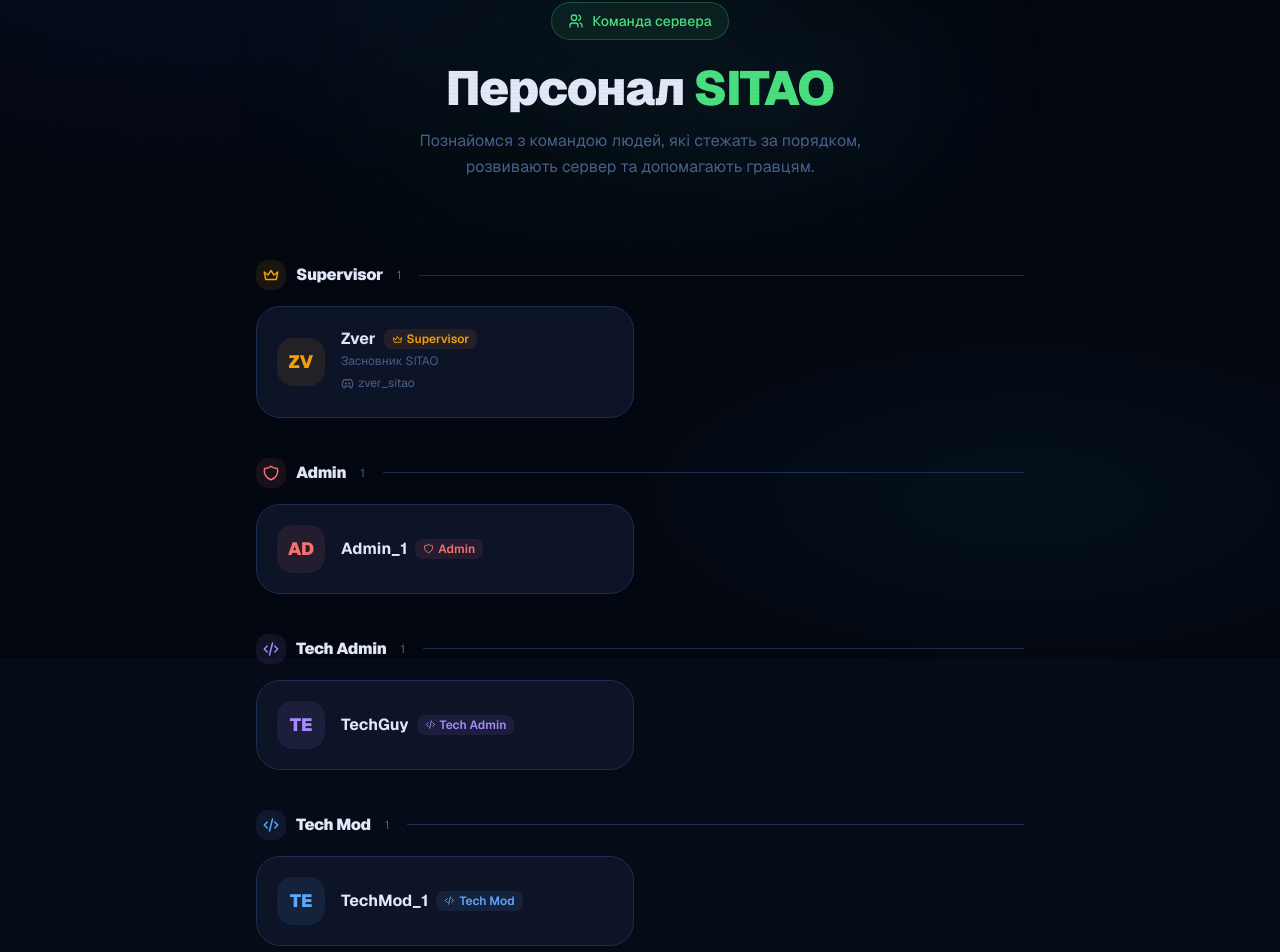
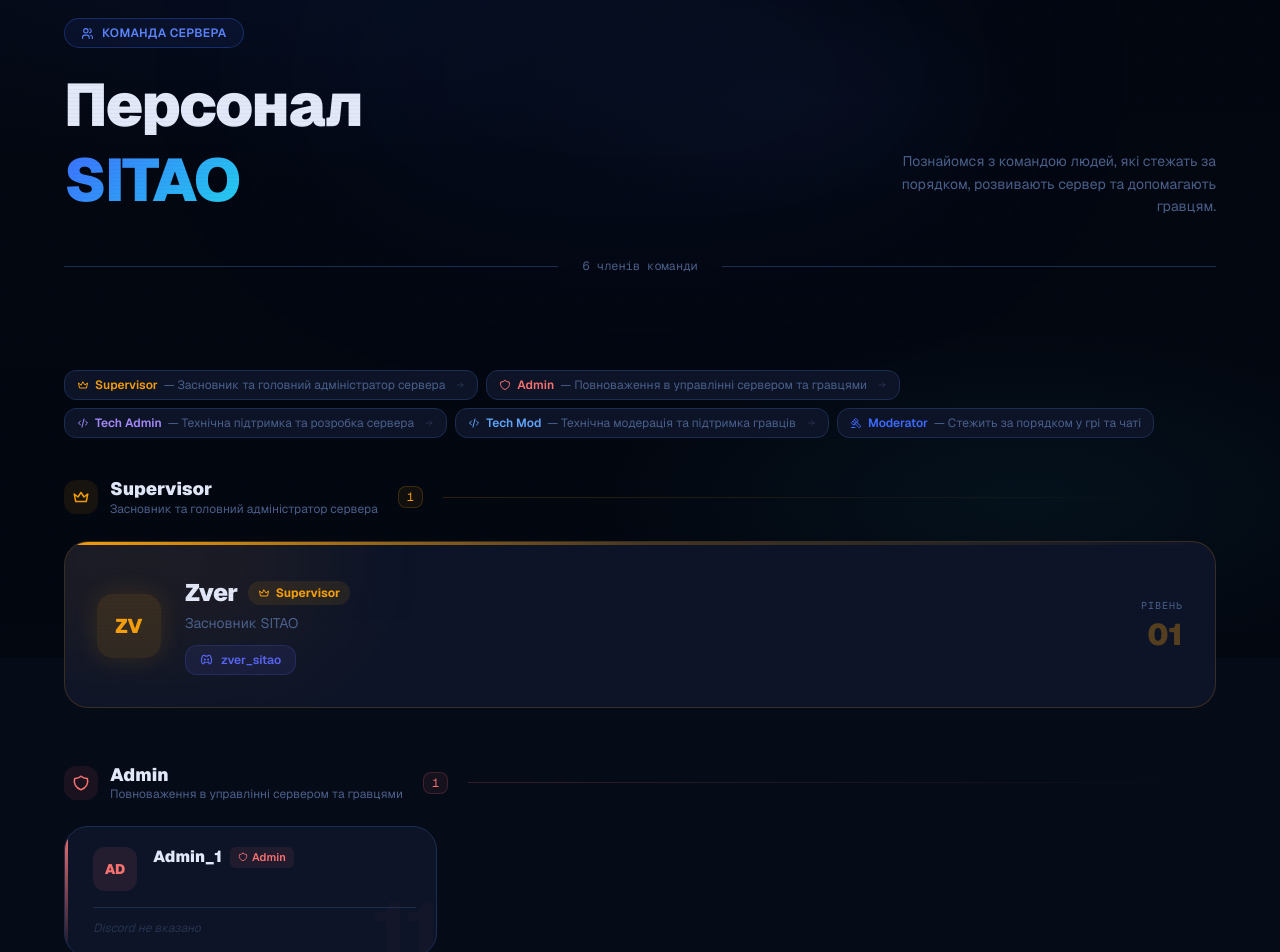
Before and after one commit to FareinheitsTemp/Sitao, a Next.js app: page /staff in a window 1280 px wide. Shown: the part 142-1094 px from the top of the page. Built offline with nearby package versions, Linux system fonts and the light colour scheme; no server answers.

Commit message:
feat: redesign staff page — hierarchy layout, unique cards, blue palette, no emoji

```diff
--- a/app/staff/page.tsx
+++ b/app/staff/page.tsx
@@ -1,101 +1,68 @@
 "use client";
 
-import { motion } from "framer-motion";
+import { motion, useInView } from "framer-motion";
+import { useRef } from "react";
 import { staggerContainer, fadeInUp } from "@/constants/motion";
 import {
   IconCrown, IconShield, IconCode, IconGavel, IconUsers,
-  IconBrandDiscord,
+  IconBrandDiscord, IconArrowRight,
 } from "@tabler/icons-react";
 
 const ROLES = [
   {
     id: "supervisor",
     label: "Supervisor",
+    sublabel: "Засновник",
     color: "#f59e0b",
-    bg: "#f59e0b",
     icon: IconCrown,
     description: "Засновник та головний адміністратор сервера",
+    tier: 1,
   },
   {
     id: "admin",
     label: "Admin",
+    sublabel: "Адміністратор",
     color: "#f87171",
-    bg: "#f87171",
     icon: IconShield,
     description: "Повноваження в управлінні сервером та гравцями",
+    tier: 2,
   },
   {
     id: "tech_admin",
     label: "Tech Admin",
+    sublabel: "Тех адмін",
     color: "#a78bfa",
-    bg: "#a78bfa",
     icon: IconCode,
     description: "Технічна підтримка та розробка сервера",
+    tier: 2,
   },
   {
     id: "tech_mod",
     label: "Tech Mod",
+    sublabel: "Тех мод",
     color: "#60a5fa",
-    bg: "#60a5fa",
     icon: IconCode,
     description: "Технічна модерація та підтримка гравців",
+    tier: 3,
   },
   {
     id: "mod",
     label: "Moderator",
-    color: "#4ade80",
-    bg: "#4ade80",
+    sublabel: "Модератор",
+    color: "#3d6bff",
     icon: IconGavel,
     description: "Стежить за порядком у грі та чаті",
+    tier: 4,
   },
 ] as const;
 
-// ======================================================
-// ДАНІ ПЕРСОНАЛУ — замінюй тут на реальні нікнейми/discord
-// ======================================================
 const STAFF_MEMBERS = [
-  {
-    nickname: "Zver",
-    role: "supervisor",
-    discord: "zver_sitao",
-    avatar: null, // або '/avatars/zver.png'
-    description: "Засновник SITAO",
-  },
-  {
-    nickname: "Admin_1",
-    role: "admin",
-    discord: null,
-    avatar: null,
-    description: null,
-  },
-  {
-    nickname: "TechGuy",
-    role: "tech_admin",
-    discord: null,
-    avatar: null,
-    description: null,
-  },
-  {
-    nickname: "TechMod_1",
-    role: "tech_mod",
-    discord: null,
-    avatar: null,
-    description: null,
-  },
-  {
-    nickname: "Mod_1",
-    role: "mod",
-    discord: null,
-    avatar: null,
-    description: null,
-  },
-  {
-    nickname: "Mod_2",
-    role: "mod",
-    discord: null,
-    avatar: null,
-    description: null,
-  },
+  { nickname: "Zver",      role: "supervisor", discord: "zver_sitao", avatar: null, description: "Засновник SITAO" },
+  { nickname: "Admin_1",   role: "admin",      discord: null,         avatar: null, description: null },
+  { nickname: "TechGuy",   role: "tech_admin", discord: null,         avatar: null, description: null },
+  { nickname: "TechMod_1", role: "tech_mod",   discord: null,         avatar: null, description: null },
+  { nickname: "Mod_1",     role: "mod",        discord: null,         avatar: null, description: null },
+  { nickname: "Mod_2",     role: "mod",        discord: null,         avatar: null, description: null },
 ] as const;
 
 type RoleId = typeof ROLES[number]["id"];
@@ -104,59 +71,150 @@ function getRole(roleId: string) {
   return ROLES.find((r) => r.id === roleId) ?? ROLES[ROLES.length - 1];
 }
 
-function StaffCard({ member }: { member: typeof STAFF_MEMBERS[number] }) {
+// ── Supervisor card (featured, full-width) ──
+function SupervisorCard({ member }: { member: typeof STAFF_MEMBERS[number] }) {
   const role = getRole(member.role);
   const Icon = role.icon;
+  const initials = member.nickname.slice(0, 2).toUpperCase();
 
   return (
     <motion.div
       variants={fadeInUp}
-      className="group relative p-5 rounded-3xl bg-[var(--surface)] border border-[var(--border)] hover:border-[var(--surface-2)] hover:bg-[var(--surface-2)] transition-all duration-200 overflow-hidden"
+      className="group relative col-span-full rounded-3xl bg-[var(--surface)] border overflow-hidden transition-all duration-300"
+      style={{ borderColor: `${role.color}30` }}
     >
-      {/* Accent glow */}
-      <div
-        className="absolute top-0 right-0 w-24 h-24 rounded-full blur-3xl opacity-0 group-hover:opacity-[0.07] transition-opacity duration-500 pointer-events-none"
-        style={{ background: role.color }}
-      />
+      {/* top gradient bar */}
+      <div className="h-[3px]" style={{ background: `linear-gradient(90deg, ${role.color}, ${role.color}40, transparent)` }} />
 
-      <div className="relative z-10 flex items-center gap-4">
+      {/* ambient glow */}
+      <div className="absolute top-0 left-0 w-96 h-48 rounded-full blur-3xl opacity-[0.07] pointer-events-none" style={{ background: role.color, transform: "translate(-30%,-40%)" }} />
+
+      <div className="relative z-10 p-7 sm:p-8 flex flex-col sm:flex-row items-start sm:items-center gap-6">
         {/* Avatar */}
         <div
-          className="shrink-0 w-12 h-12 rounded-2xl flex items-center justify-center text-lg font-black select-none"
-          style={{ background: `${role.color}18`, color: role.color }}
+          className="shrink-0 w-16 h-16 rounded-2xl flex items-center justify-center text-xl font-black select-none"
+          style={{ background: `${role.color}20`, color: role.color, boxShadow: `0 0 24px ${role.color}25` }}
         >
-          {member.avatar ? (
-            <img src={member.avatar} alt={member.nickname} className="w-full h-full rounded-2xl object-cover" />
-          ) : (
-            member.nickname.slice(0, 2).toUpperCase()
-          )}
+          {member.avatar
+            ? <img src={member.avatar} alt={member.nickname} className="w-full h-full rounded-2xl object-cover" />
+            : initials
+          }
         </div>
 
+        {/* Info */}
         <div className="flex-1 min-w-0">
-          <div className="flex items-center gap-2 flex-wrap">
-            <span className="font-bold text-base">{member.nickname}</span>
-            <span
-              className="inline-flex items-center gap-1 px-2 py-0.5 rounded-lg text-xs font-semibold"
-              style={{ color: role.color, background: `${role.color}18` }}
-            >
-              <Icon size={11} />
+          <div className="flex items-center gap-2.5 flex-wrap mb-1">
+            <span className="text-2xl font-black tracking-tight">{member.nickname}</span>
+            <span className="inline-flex items-center gap-1.5 px-2.5 py-1 rounded-xl text-xs font-bold" style={{ color: role.color, background: `${role.color}18` }}>
+              <Icon size={12} />
               {role.label}
             </span>
           </div>
           {member.description && (
-            <p className="text-xs text-[var(--muted)] mt-0.5">{member.description}</p>
+            <p className="text-sm text-[var(--muted)] mb-3">{member.description}</p>
           )}
           {member.discord && (
             <a
               href={`https://discord.com/users/${member.discord}`}
               target="_blank"
               rel="noopener noreferrer"
-              className="inline-flex items-center gap-1 mt-1.5 text-xs text-[var(--muted)] hover:text-[#5865F2] transition-colors"
+              className="inline-flex items-center gap-2 px-3.5 py-1.5 rounded-xl text-xs font-semibold bg-[#5865F2]/10 text-[#5865F2] hover:bg-[#5865F2]/20 transition-colors border border-[#5865F2]/20"
             >
               <IconBrandDiscord size={13} />
               {member.discord}
             </a>
           )}
+        </div>
+
+        {/* Tier badge */}
+        <div className="shrink-0 hidden sm:flex flex-col items-end gap-1">
+          <span className="text-[10px] font-mono uppercase tracking-widest text-[var(--muted)]">Рівень</span>
+          <span className="text-3xl font-black" style={{ color: `${role.color}50` }}>01</span>
+        </div>
+      </div>
+    </motion.div>
+  );
+}
+
+// ── Regular staff card ──
+function StaffCard({ member, index }: { member: typeof STAFF_MEMBERS[number]; index: number }) {
+  const role = getRole(member.role);
+  const Icon = role.icon;
+  const initials = member.nickname.slice(0, 2).toUpperCase();
+
+  return (
+    <motion.div
+      variants={fadeInUp}
+      className="group relative flex flex-col rounded-3xl bg-[var(--surface)] border border-[var(--border)] hover:border-[var(--muted)]/30 transition-all duration-300 overflow-hidden"
+    >
+      {/* left accent */}
+      <div className="absolute left-0 top-0 bottom-0 w-[3px] rounded-l-3xl" style={{ background: `linear-gradient(to bottom, ${role.color}, transparent)` }} />
+
+      {/* index watermark */}
+      <span
+        className="absolute -bottom-2 -right-1 text-[4.5rem] font-black leading-none select-none pointer-events-none"
+        style={{ color: `${role.color}07` }}
+      >
+        {String(index).padStart(2, "0")}
+      </span>
+
+      {/* hover glow */}
+      <div
+        className="absolute inset-0 opacity-0 group-hover:opacity-100 transition-opacity duration-500 pointer-events-none"
+        style={{ background: `radial-gradient(ellipse at 0% 0%, ${role.color}0d, transparent 70%)` }}
+      />
+
+      <div className="relative z-10 p-5 pl-7">
+        <div className="flex items-start gap-4">
+          {/* Avatar */}
+          <div
+            className="shrink-0 w-11 h-11 rounded-xl flex items-center justify-center text-sm font-black select-none"
+            style={{ background: `${role.color}18`, color: role.color }}
+          >
+            {member.avatar
+              ? <img src={member.avatar} alt={member.nickname} className="w-full h-full rounded-xl object-cover" />
+              : initials
+            }
+          </div>
+
+          <div className="flex-1 min-w-0">
+            <div className="flex items-center gap-2 flex-wrap mb-0.5">
+              <span className="font-black text-base leading-tight">{member.nickname}</span>
+              <span
+                className="inline-flex items-center gap-1 px-2 py-0.5 rounded-md text-[11px] font-semibold"
+                style={{ color: role.color, background: `${role.color}15` }}
+              >
+                <Icon size={10} />
+                {role.label}
+              </span>
+            </div>
+            {member.description && (
+              <p className="text-xs text-[var(--muted)]">{member.description}</p>
+            )}
+          </div>
+        </div>
+
+        {/* Discord — visible on hover */}
+        <div className="mt-4 pt-3 border-t border-[var(--border)] flex items-center justify-between">
+          {member.discord ? (
+            <a
+              href={`https://discord.com/users/${member.discord}`}
+              target="_blank"
+              rel="noopener noreferrer"
+              className="inline-flex items-center gap-1.5 text-xs text-[var(--muted)] hover:text-[#5865F2] transition-colors"
+            >
+              <IconBrandDiscord size={13} />
+              {member.discord}
+            </a>
+          ) : (
+            <span className="text-xs text-[var(--muted)]/40 italic">Discord не вказано</span>
+          )}
+          <span
+            className="flex items-center gap-1 text-xs font-semibold opacity-0 group-hover:opacity-100 translate-x-1 group-hover:translate-x-0 transition-all duration-200"
+            style={{ color: role.color }}
+          >
+            Профіль <IconArrowRight size={12} />
+          </span>
         </div>
       </div>
     </motion.div>
@@ -164,67 +222,134 @@ function StaffCard({ member }: { member: typeof STAFF_MEMBERS[number] }) {
 }
 
 export default function StaffPage() {
-  // Group by role order
+  const ref = useRef(null);
+  const inView = useInView(ref, { once: true, margin: "-60px" });
+
   const grouped = ROLES.map((role) => ({
     role,
     members: STAFF_MEMBERS.filter((m) => m.role === role.id),
   })).filter((g) => g.members.length > 0);
 
+  const totalStaff = STAFF_MEMBERS.length;
+
   return (
-    <div className="min-h-screen pt-16">
-      {/* Hero */}
-      <section className="relative py-20 px-4 sm:px-6 overflow-hidden">
-        <div
-          className="absolute inset-0 opacity-[0.03]"
-          style={{
-            backgroundImage: "radial-gradient(circle, #4ade80 1px, transparent 1px)",
-            backgroundSize: "40px 40px",
-          }}
-        />
-        <div className="absolute top-0 left-1/2 -translate-x-1/2 w-[600px] h-[300px] rounded-full bg-[#4ade80] opacity-[0.04] blur-[100px] pointer-events-none" />
+    <div className="min-h-screen pt-16" ref={ref}>
 
-        <div className="relative z-10 max-w-2xl mx-auto text-center">
-          <div className="inline-flex items-center gap-2 px-4 py-2 rounded-full border border-[#4ade80]/25 bg-[#4ade80]/8 text-[#4ade80] text-sm font-medium mb-6">
-            <IconUsers size={16} />
-            Команда сервера
+      {/* ── Hero ── */}
+      <section className="relative py-24 px-4 sm:px-6 overflow-hidden">
+        <div className="absolute inset-0 opacity-[0.025]" style={{ backgroundImage: "radial-gradient(circle, #3d6bff 1px, transparent 1px)", backgroundSize: "40px 40px" }} />
+        <div className="absolute top-0 left-1/2 -translate-x-1/2 w-[700px] h-[300px] rounded-full bg-[#3d6bff] opacity-[0.05] blur-[120px] pointer-events-none" />
+
+        <motion.div
+          variants={staggerContainer}
+          initial="hidden"
+          animate="visible"
+          className="relative z-10 max-w-6xl mx-auto"
+        >
+          <div className="flex flex-col lg:flex-row lg:items-end lg:justify-between gap-8">
+            <div>
+              <motion.div variants={fadeInUp} className="mb-5">
+                <span className="inline-flex items-center gap-2 px-4 py-1.5 rounded-full border border-[#3d6bff]/30 bg-[rgba(61,107,255,0.08)] text-[#5b84ff] text-xs font-semibold tracking-wide uppercase">
+                  <IconUsers size={13} />
+                  Команда сервера
+                </span>
+              </motion.div>
+              <motion.h1 variants={fadeInUp} className="text-4xl sm:text-5xl lg:text-6xl font-black tracking-tight leading-tight">
+                Персонал<br />
+                <span style={{ background: "linear-gradient(135deg, #3d6bff 0%, #22d3ee 100%)", WebkitBackgroundClip: "text", WebkitTextFillColor: "transparent", backgroundClip: "text" }}>SITAO</span>
+              </motion.h1>
+            </div>
+            <motion.p variants={fadeInUp} className="text-[var(--muted)] max-w-xs leading-relaxed text-sm lg:text-right">
+              Познайомся з командою людей, які стежать за порядком, розвивають сервер та допомагають гравцям.
+            </motion.p>
           </div>
-          <h1 className="text-4xl sm:text-5xl font-black tracking-tight mb-4">
-            Персонал{" "}
-            <span className="text-[#4ade80]">SITAO</span>
-          </h1>
-          <p className="text-[var(--muted)] leading-relaxed max-w-md mx-auto text-sm sm:text-base">
-            Познайомся з командою людей, які стежать за порядком, розвивають сервер та допомагають гравцям.
-          </p>
+
+          {/* divider + meta */}
+          <motion.div variants={fadeInUp} className="flex items-center gap-4 mt-10">
+            <div className="h-px flex-1 bg-[var(--border)]" />
+            <span className="text-xs font-mono text-[var(--muted)] px-2">{totalStaff} членів команди</span>
+            <div className="h-px flex-1 bg-[var(--border)]" />
+          </motion.div>
+        </motion.div>
+      </section>
+
+      {/* ── Role hierarchy legend ── */}
+      <section className="px-4 sm:px-6 pb-10">
+        <div className="max-w-6xl mx-auto">
+          <motion.div
+            variants={staggerContainer}
+            initial="hidden"
+            animate={inView ? "visible" : "hidden"}
+            className="flex items-center gap-2 flex-wrap"
+          >
+            {ROLES.map((role, i) => {
+              const Icon = role.icon;
+              return (
+                <motion.div
+                  key={role.id}
+                  variants={fadeInUp}
+                  className="flex items-center gap-1.5 px-3 py-1.5 rounded-xl border border-[var(--border)] bg-[var(--surface)] text-xs"
+                >
+                  <Icon size={12} style={{ color: role.color }} />
+                  <span className="font-semibold" style={{ color: role.color }}>{role.label}</span>
+                  <span className="text-[var(--muted)]">— {role.description}</span>
+                  {i < ROLES.length - 1 && (
+                    <IconArrowRight size={10} className="ml-1 text-[var(--muted)]/40" />
+                  )}
+                </motion.div>
+              );
+            })}
+          </motion.div>
         </div>
       </section>
 
-      {/* Staff */}
-      <section className="pb-24 px-4 sm:px-6">
-        <div className="max-w-3xl mx-auto space-y-10">
-          {grouped.map(({ role, members }) => {
+      {/* ── Staff grouped by role ── */}
+      <section className="pb-28 px-4 sm:px-6">
+        <div className="max-w-6xl mx-auto space-y-14">
+          {grouped.map(({ role, members }, groupIdx) => {
             const Icon = role.icon;
+            const isSupervisor = role.id === "supervisor";
             return (
               <div key={role.id}>
-                {/* Role header */}
-                <div className="flex items-center gap-2.5 mb-4">
-                  <div className="p-1.5 rounded-xl" style={{ background: `${role.color}18` }}>
+                {/* Role section header */}
+                <motion.div
+                  variants={fadeInUp}
+                  initial="hidden"
+                  whileInView="visible"
+                  viewport={{ once: true, margin: "-30px" }}
+                  className="flex items-center gap-3 mb-6"
+                >
+                  <div className="p-2 rounded-xl" style={{ background: `${role.color}15` }}>
                     <Icon size={18} style={{ color: role.color }} />
                   </div>
-                  <h2 className="font-black text-base tracking-tight">{role.label}</h2>
-                  <span className="text-xs text-[var(--muted)] ml-1">{members.length}</span>
-                  <div className="flex-1 h-px bg-[var(--border)] ml-2" />
-                </div>
+                  <div>
+                    <h2 className="font-black text-lg leading-tight">{role.label}</h2>
+                    <p className="text-xs text-[var(--muted)]">{role.description}</p>
+                  </div>
+                  <span
+                    className="ml-2 text-xs font-mono px-2 py-0.5 rounded-lg border"
+                    style={{ color: role.color, borderColor: `${role.color}30`, background: `${role.color}10` }}
+                  >
+                    {members.length}
+                  </span>
+                  <div className="flex-1 h-px ml-2" style={{ background: `linear-gradient(90deg, ${role.color}30, transparent)` }} />
+                </motion.div>
 
+                {/* Cards */}
                 <motion.div
                   variants={staggerContainer}
                   initial="hidden"
                   whileInView="visible"
                   viewport={{ once: true, margin: "-30px" }}
-                  className="grid grid-cols-1 sm:grid-cols-2 gap-3"
+                  className={isSupervisor
+                    ? "grid grid-cols-1 gap-4"
+                    : "grid grid-cols-1 sm:grid-cols-2 lg:grid-cols-3 gap-4"
+                  }
                 >
-                  {members.map((m) => (
-                    <StaffCard key={m.nickname} member={m} />
-                  ))}
+                  {isSupervisor
+                    ? members.map((m) => <SupervisorCard key={m.nickname} member={m} />)
+                    : members.map((m, i) => <StaffCard key={m.nickname} member={m} index={groupIdx * 10 + i + 1} />)
+                  }
                 </motion.div>
               </div>
             );
```
